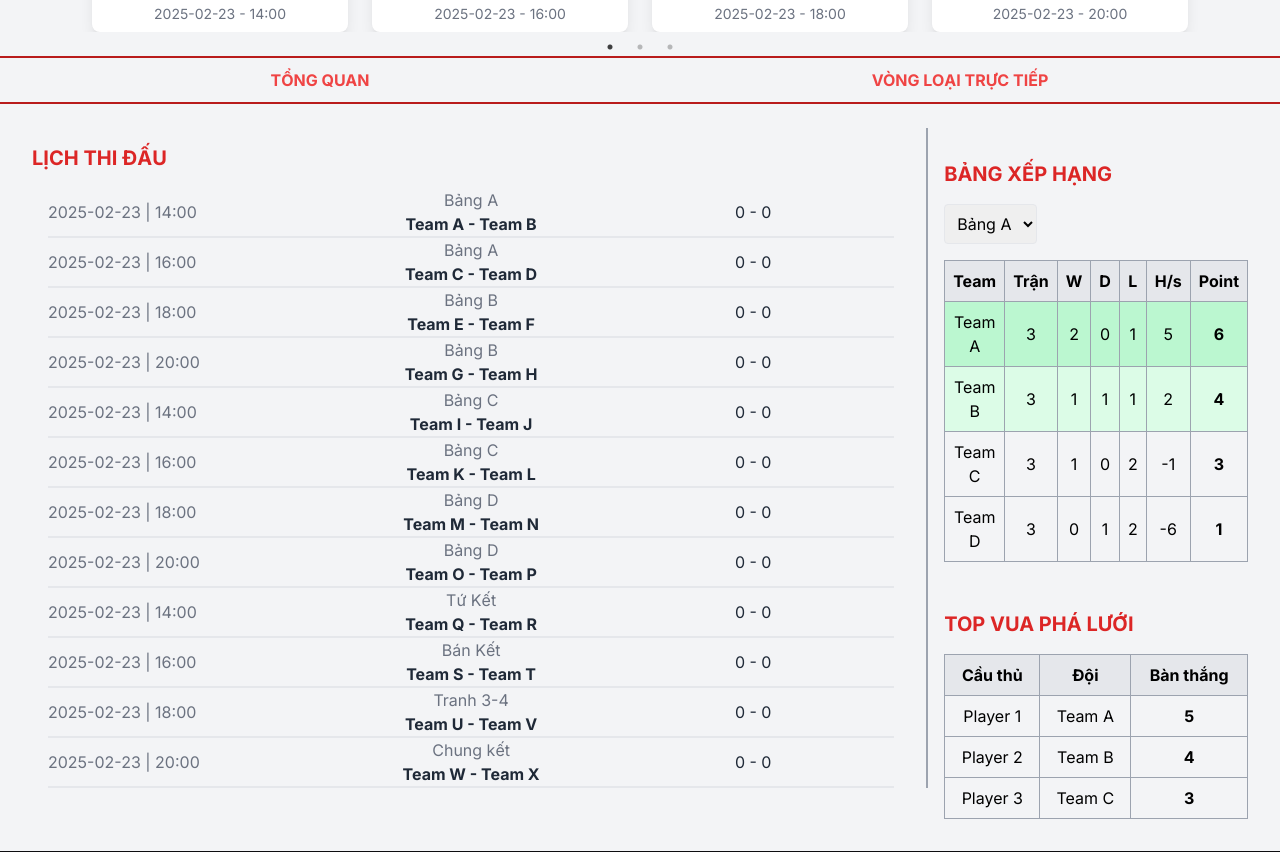
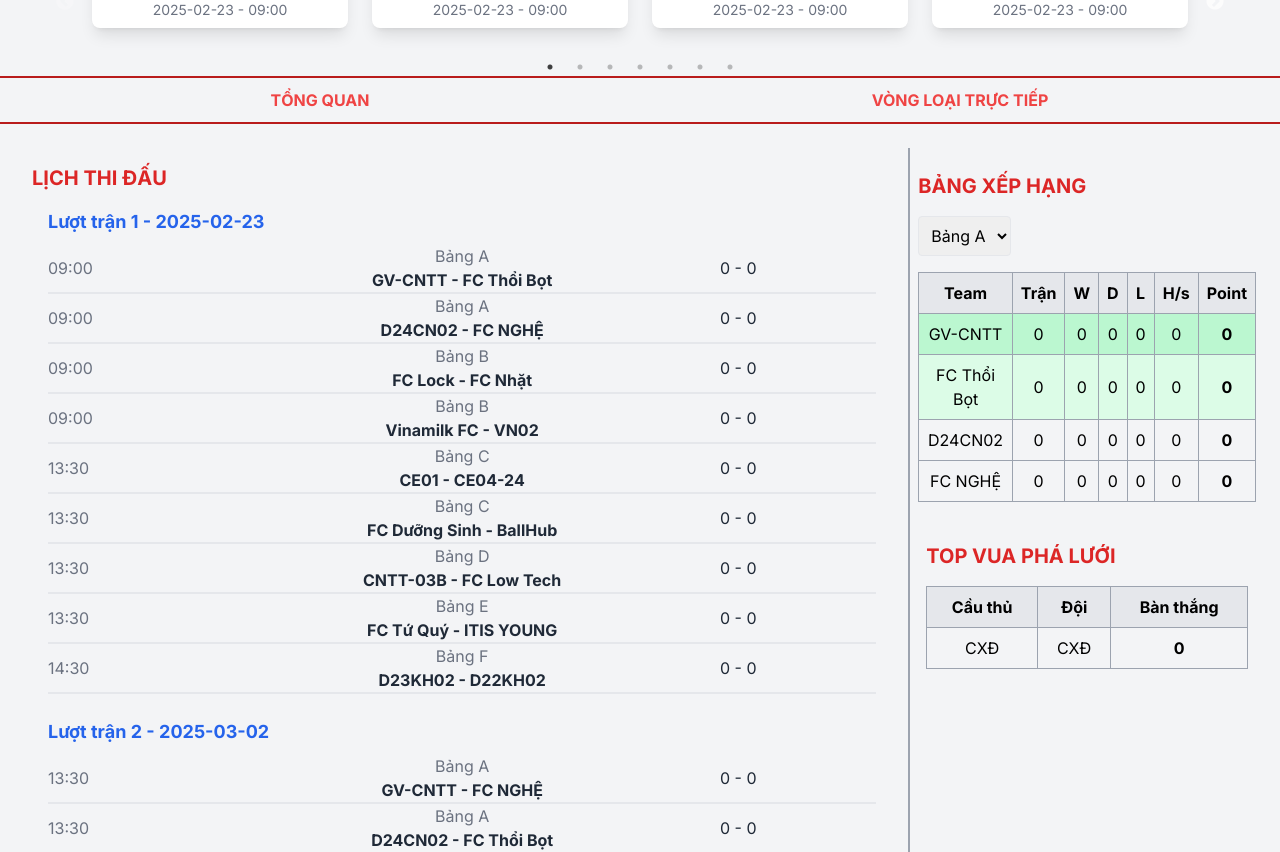
Before and after one commit to Dungha125/itis_portfolio, a Next.js app: page /itiscup in a window 1280 px wide. Shown: the part 623-1475 px from the top of the page. Built offline with nearby package versions, Linux system fonts and the light colour scheme; what tw-elements would draw is missing.

Commit message:
update page itiscup

```diff
--- a/components/main/ITISCUP/Webgiaibong.tsx
+++ b/components/main/ITISCUP/Webgiaibong.tsx
@@ -6,20 +6,44 @@ import { Dir } from 'fs';
 
 
 const matches = [
-  { id: 1,type: 'Bảng A', team1: 'Team A', team2: 'Team B', time: '14:00', date: '2025-02-23', result: '0 - 0'},
-  { id: 2,type: 'Bảng A', team1: 'Team C', team2: 'Team D', time: '16:00', date: '2025-02-23', result: '0 - 0' },
-  { id: 3,type: 'Bảng B', team1: 'Team E', team2: 'Team F', time: '18:00', date: '2025-02-23', result: '0 - 0'},
-  { id: 4,type: 'Bảng B', team1: 'Team G', team2: 'Team H', time: '20:00', date: '2025-02-23' , result: '0 - 0'},
-  { id: 5,type: 'Bảng C', team1: 'Team I', team2: 'Team J', time: '14:00', date: '2025-02-23' , result: '0 - 0'},
-  { id: 6,type: 'Bảng C', team1: 'Team K', team2: 'Team L', time: '16:00', date: '2025-02-23' , result: '0 - 0'},
-  { id: 7,type: 'Bảng D', team1: 'Team M', team2: 'Team N', time: '18:00', date: '2025-02-23' , result: '0 - 0'},
-  { id: 8,type: 'Bảng D', team1: 'Team O', team2: 'Team P', time: '20:00', date: '2025-02-23' , result: '0 - 0'},
-  { id: 9,type: 'Tứ Kết', team1: 'Team Q', team2: 'Team R', time: '14:00', date: '2025-02-23' , result: '0 - 0'},
-  { id: 10,type: 'Bán Kết', team1: 'Team S', team2: 'Team T', time: '16:00', date: '2025-02-23' , result: '0 - 0'},
-  { id: 11,type: 'Tranh 3-4', team1: 'Team U', team2: 'Team V', time: '18:00', date: '2025-02-23' , result: '0 - 0'},
-  { id: 12,type: 'Chung kết', team1: 'Team W', team2: 'Team X', time: '20:00', date: '2025-02-23' , result: '0 - 0'}
+  //LUOT TRAN 1
+  { id: 1,type: 'Bảng A', team1: 'GV-CNTT', team2: 'FC Thổi Bọt', time: '09:00', date: '2025-02-23', result: '0 - 0'},
+  { id: 2,type: 'Bảng A', team1: 'D24CN02', team2: 'FC NGHỆ', time: '09:00', date: '2025-02-23', result: '0 - 0'},
+  { id: 3,type: 'Bảng B', team1: 'FC Lock', team2: 'FC Nhặt', time: '09:00', date: '2025-02-23', result: '0 - 0'},
+  { id: 4,type: 'Bảng B', team1: 'Vinamilk FC', team2: 'VN02', time: '09:00', date: '2025-02-23' , result: '0 - 0'},
+  { id: 5,type: 'Bảng C', team1: 'CE01', team2: 'CE04-24', time: '13:30', date: '2025-02-23' , result: '0 - 0'},
+  { id: 6,type: 'Bảng C', team1: 'FC Dưỡng Sinh', team2: 'BallHub', time: '13:30', date: '2025-02-23' , result: '0 - 0'},
+  { id: 7,type: 'Bảng D', team1: 'CNTT-03B', team2: 'FC Low Tech', time: '13:30', date: '2025-02-23' , result: '0 - 0'},
+  { id: 8,type: 'Bảng E', team1: 'FC Tứ Quý', team2: 'ITIS YOUNG', time: '13:30', date: '2025-02-23' , result: '0 - 0'},
+  { id: 9,type: 'Bảng F', team1: 'D23KH02', team2: 'D22KH02', time: '14:30', date: '2025-02-23' , result: '0 - 0'},
+  //LUOT TRAN 2
+  { id: 1,type: 'Bảng A', team1: 'GV-CNTT', team2: 'FC NGHỆ', time: '13:30', date: '2025-03-02', result: '0 - 0'},
+  { id: 2,type: 'Bảng A', team1: 'D24CN02', team2: 'FC Thổi Bọt', time: '13:30', date: '2025-03-02', result: '0 - 0'},
+  { id: 3,type: 'Bảng B', team1: 'FC Lock', team2: 'VN02', time: '13:30', date: '2025-03-02', result: '0 - 0'},
+  { id: 4,type: 'Bảng B', team1: 'Vinamilk FC', team2: 'FC Nhặt', time: '13:30', date: '2025-03-02' , result: '0 - 0'},
+  { id: 5,type: 'Bảng C', team1: 'CE01', team2: 'BallHub', time: '14:30', date: '2025-03-02', result: '0 - 0'},
+  { id: 6,type: 'Bảng C', team1: 'FC Dưỡng Sinh', team2: 'CE04-24', time: '14:30', date: '2025-03-02', result: '0 - 0'},
+  { id: 7,type: 'Bảng D', team1: 'CNTT-03B', team2: 'CE03', time: '14:30', date: '2025-03-02', result: '0 - 0'},
+  { id: 8,type: 'Bảng E', team1: 'D24CQCE06-B', team2: 'ITIS YOUNG', time: '14:30', date: '2025-03-02', result: '0 - 0'},
+  { id: 9,type: 'Bảng F', team1: 'FC Bóng Hồng', team2: 'D22KH02', time: '15:30', date: '2025-03-02', result: '0 - 0'},
+  //LUOT TRAN 3
+  { id: 1,type: 'Bảng A', team1: 'GV-CNTT', team2: 'D24CN02', time: '13:30', date: '2025-03-09', result: '0 - 0'},
+  { id: 2,type: 'Bảng A', team1: 'FC NGHỆ', team2: 'FC Thổi Bọt', time: '13:30', date: '2025-03-09', result: '0 - 0'},
+  { id: 3,type: 'Bảng B', team1: 'FC Lock', team2: 'Vinamilk FC', time: '13:30', date: '2025-03-09', result: '0 - 0'},
+  { id: 4,type: 'Bảng B', team1: 'VN02', team2: 'FC Nhặt', time: '13:30', date: '2025-03-09' , result: '0 - 0'},
+  { id: 5,type: 'Bảng C', team1: 'CE01', team2: 'FC Dưỡng Sinh', time: '14:30', date: '2025-03-09', result: '0 - 0'},
+  { id: 6,type: 'Bảng C', team1: 'CE04-24', team2: 'BallHub', time: '14:30', date: '2025-03-09', result: '0 - 0'},
+  { id: 7,type: 'Bảng D', team1: 'CE03', team2: 'FC Low Tech', time: '14:30', date: '2025-03-09', result: '0 - 0'},
+  { id: 8,type: 'Bảng E', team1: 'FC Tứ Quý', team2: 'D24CQCE06-B', time: '14:30', date: '2025-03-09', result: '0 - 0'},
+  { id: 9,type: 'Bảng F', team1: 'D23KH02', team2: 'FC Bóng Hồng', time: '15:30', date: '2025-03-09', result: '0 - 0'},
+
 ];
 
+const matchRounds = {
+  '2025-02-23': 'Lượt trận 1',
+  '2025-03-02': 'Lượt trận 2',
+  '2025-03-09': 'Lượt trận 3',
+};
 
 const loaitructiep = {
   quarterFinals: [
@@ -40,35 +64,43 @@ const loaitructiep = {
 
 const groups = {
   A: [
-    { id: 1, team: 'Team A', played: 3, win: 2, draw: 0, loss: 1, gd: 5, points: 6 },
-    { id: 2, team: 'Team B', played: 3, win: 1, draw: 1, loss: 1, gd: 2, points: 4 },
-    { id: 3, team: 'Team C', played: 3, win: 1, draw: 0, loss: 2, gd: -1, points: 3 },
-    { id: 4, team: 'Team D', played: 3, win: 0, draw: 1, loss: 2, gd: -6, points: 1 },
+    { id: 1, team: 'GV-CNTT', played: 0, win: 0, draw: 0, loss: 0, gd: 0, points: 0 },
+    { id: 2, team: 'FC Thổi Bọt', played: 0, win: 0, draw: 0, loss: 0, gd: 0, points: 0 },
+    { id: 3, team: 'D24CN02', played: 0, win: 0, draw: 0, loss: 0, gd: 0, points: 0 },
+    { id: 4, team: 'FC NGHỆ', played: 0, win: 0, draw: 0, loss: 0, gd: 0, points: 0},
   ],
   B: [
-    { id: 1, team: 'Team A', played: 3, win: 2, draw: 0, loss: 1, gd: 5, points: 7 },
-    { id: 2, team: 'Team B', played: 3, win: 1, draw: 1, loss: 1, gd: 2, points: 4 },
-    { id: 3, team: 'Team C', played: 3, win: 1, draw: 0, loss: 2, gd: -1, points: 3 },
-    { id: 4, team: 'Team D', played: 3, win: 0, draw: 1, loss: 2, gd: -6, points: 1 },
+    { id: 1, team: 'FC Lock', played: 0, win: 0, draw: 0, loss: 0, gd: 0, points: 0 },
+    { id: 2, team: 'FC Nhặt', played: 0, win: 0, draw: 0, loss: 0, gd: 0, points: 0 },
+    { id: 3, team: 'Vinamilk FC', played: 0, win: 0, draw: 0, loss: 0, gd: 0, points: 0},
+    { id: 4, team: 'VN02', played: 0, win: 0, draw: 0, loss: 0, gd: 0, points: 0},
   ], // Thêm dữ liệu bảng B
   C: [
-    { id: 1, team: 'Team A', played: 3, win: 2, draw: 0, loss: 1, gd: 5, points: 8 },
-    { id: 2, team: 'Team B', played: 3, win: 1, draw: 1, loss: 1, gd: 2, points: 4 },
-    { id: 3, team: 'Team C', played: 3, win: 1, draw: 0, loss: 2, gd: -1, points: 3 },
-    { id: 4, team: 'Team D', played: 3, win: 0, draw: 1, loss: 2, gd: -6, points: 1 },
+    { id: 1, team: 'CE01', played: 0, win: 0, draw: 0, loss: 0, gd: 0, points: 0},
+    { id: 2, team: 'CE04-24', played: 0, win: 0, draw: 0, loss: 0, gd: 0, points: 0},
+    { id: 3, team: 'FC Dưỡng Sinh', played: 0, win: 0, draw: 0, loss: 0, gd: 0, points: 0},
+    { id: 4, team: 'BallHub', played: 0, win: 0, draw: 0, loss: 0, gd: 0, points: 0},
   ], // Thêm dữ liệu bảng C
   D: [
-    { id: 1, team: 'Team A', played: 3, win: 2, draw: 0, loss: 1, gd: 5, points: 9 },
-    { id: 2, team: 'Team B', played: 3, win: 1, draw: 1, loss: 1, gd: 2, points: 4 },
-    { id: 3, team: 'Team C', played: 3, win: 1, draw: 0, loss: 2, gd: -1, points: 3 },
-    { id: 4, team: 'Team D', played: 3, win: 0, draw: 1, loss: 2, gd: -6, points: 1 },
+    { id: 1, team: 'CNTT-03B', played: 0, win: 0, draw: 0, loss: 0, gd: 0, points: 0},
+    { id: 2, team: 'FC Low Tech', played: 0, win: 0, draw: 0, loss: 0, gd: 0, points: 0},
+    { id: 3, team: 'FC CE03', played: 0, win: 0, draw: 0, loss: 0, gd: 0, points: 0},
+  ], // Thêm dữ liệu bảng D
+  E: [
+    { id: 1, team: 'FC Tứ Quý', played: 0, win: 0, draw: 0, loss: 0, gd: 0, points: 0},
+    { id: 2, team: 'D24CQCE06-B', played: 0, win: 0, draw: 0, loss: 0, gd: 0, points: 0},
+    { id: 3, team: 'ITIS YOUNG', played: 0, win: 0, draw: 0, loss: 0, gd: 0, points: 0},
+  ], // Thêm dữ liệu bảng D
+  F: [
+    { id: 1, team: 'D23KH02', played: 0, win: 0, draw: 0, loss: 0, gd: 0, points: 0},
+    { id: 2, team: 'D22KH02', played: 0, win: 0, draw: 0, loss: 0, gd: 0, points: 0},
+    { id: 3, team: 'FC Bóng Hồng', played: 0, win: 0, draw: 0, loss: 0, gd: 0, points: 0},
   ], // Thêm dữ liệu bảng D
 };
 
 const topScorers = [
-  { id: 1, player: 'Player 1', team: 'Team A', goals: 5 },
-  { id: 2, player: 'Player 2', team: 'Team B', goals: 4 },
-  { id: 3, player: 'Player 3', team: 'Team C', goals: 3 },
+  { id: 1, player: 'CXĐ', team: 'CXĐ', goals: 0 },
+
 ];
 
 const Webgiaibong = () => {
@@ -103,7 +135,7 @@ const Webgiaibong = () => {
     ],
   }
 
-  const [selectedGroup, setSelectedGroup] = useState<'A' | 'B' | 'C' | 'D'>('A')
+  const [selectedGroup, setSelectedGroup] = useState<'A' | 'B' | 'C' | 'D' | 'E' | 'F'>('A')
   const [statusTongquan, setStatusTongquan] = useState<boolean>(false);
 
   const handleclick = (status:boolean) => {
@@ -140,7 +172,7 @@ const Webgiaibong = () => {
                 <div key={match.id} className="px-2 sm:px-3">
                   <div className="bg-white shadow-lg rounded-lg px-4 py-2 text-center">
                     <p className="text-[10px] sm:text-xs text-gray-500">{match.type}</p>
-                    <p className="text-sm sm:text-lg font-bold">{match.team1} vs {match.team2}</p>
+                    <p className="text-base font-bold">{match.team1} vs {match.team2}</p>
                     <p className="text-[10px] sm:text-sm text-gray-500">{match.date} - {match.time}</p>
                   </div>
                 </div>
@@ -191,9 +223,14 @@ const Webgiaibong = () => {
         <div className='w-full h-full border-r-2 border-gray-400 px-4'>
           <h1 className='text-xl text-red-600 font-bold my-4'>LỊCH THI ĐẤU</h1>
           <div className='w-full px-4 gap-2'>
-              {matches.map((match)=>(
-                <div key={match.id} className='w-full flex justify-between items-center border-b-2'>
-                  <p className='w-full text-gray-500 text-base'>{match.date} | {match.time}</p>
+            {Object.entries(matchRounds).map(([date, roundName]) => (
+              <div key={date} className="mb-6">
+                <h2 className="text-lg text-blue-600 font-bold my-2">{roundName} - {date}</h2>
+                {matches
+                  .filter((match) => match.date === date)
+                  .map((match) => (
+                    <div key={`${match.date}-${match.id}`} className='w-full flex justify-between items-center border-b-2'>
+                      <p className='w-full text-gray-500 text-base'>{match.time}</p>
                       <span className='w-full flex items-center justify-center flex-col'>
                         <p className='text-gray-500 text-base'>{match.type}</p>
                         <p className='text-gray-800 text-base font-bold'>{match.team1} - {match.team2}</p>
@@ -202,15 +239,17 @@ const Webgiaibong = () => {
                     </div>
                   ))}
               </div>
+            ))}
+          </div>
         </div>
         {/*TAB*/}
-        <div className='w-full lg:w-[30%] h-full flex items-center justify-center flex-col'>
+        <div className='w-full lg:w-[40%] h-full flex items-center justify-center flex-col'>
             {/*BẢNG XẾP HẠNG*/}
-            <div className='w-full p-4'>
+            <div className='w-full p-2'>
           <h1 className='text-xl text-red-600 font-bold my-4'>BẢNG XẾP HẠNG</h1>
           <select
             value={selectedGroup}
-            onChange={(e) => setSelectedGroup(e.target.value as 'A' | 'B' | 'C' | 'D')}
+            onChange={(e) => setSelectedGroup(e.target.value as 'A' | 'B' | 'C' | 'D' | 'E' | 'F')}
             className='mb-4 p-2 border rounded'>
             {Object.keys(groups).map((group) => (
               <option key={group} value={group}>Bảng {group}</option>
@@ -219,7 +258,7 @@ const Webgiaibong = () => {
           <table className='w-full border-collapse border border-gray-400'>
             <thead>
               <tr className='bg-gray-200'>
-                <th className='border border-gray-400 p-2'>Team</th>
+                <th className='border border-gray-400 p-2 max-w-[150px]'>Team</th>
                 <th className='border border-gray-400 p-2'>Trận</th>
                 <th className='border border-gray-400 p-2'>W</th>
                 <th className='border border-gray-400 p-2'>D</th>
@@ -232,7 +271,7 @@ const Webgiaibong = () => {
             <tbody>
               {groups[selectedGroup].map((team) => (
                 <tr key={team.id} className={`text-center ${team.id == 1 ? 'bg-green-200' : team.id == 2 ? 'bg-green-100' : ''}`}>
-                  <td className='border border-gray-400 p-2'>{team.team}</td>
+                  <td className='border border-gray-400 p-2 max-w-[150px]'>{team.team}</td>
                   <td className='border border-gray-400 p-2'>{team.played}</td>
                   <td className='border border-gray-400 p-2'>{team.win}</td>
                   <td className='border border-gray-400 p-2'>{team.draw}</td>
```
Lines whose indentation alone changed are shown as unchanged.
